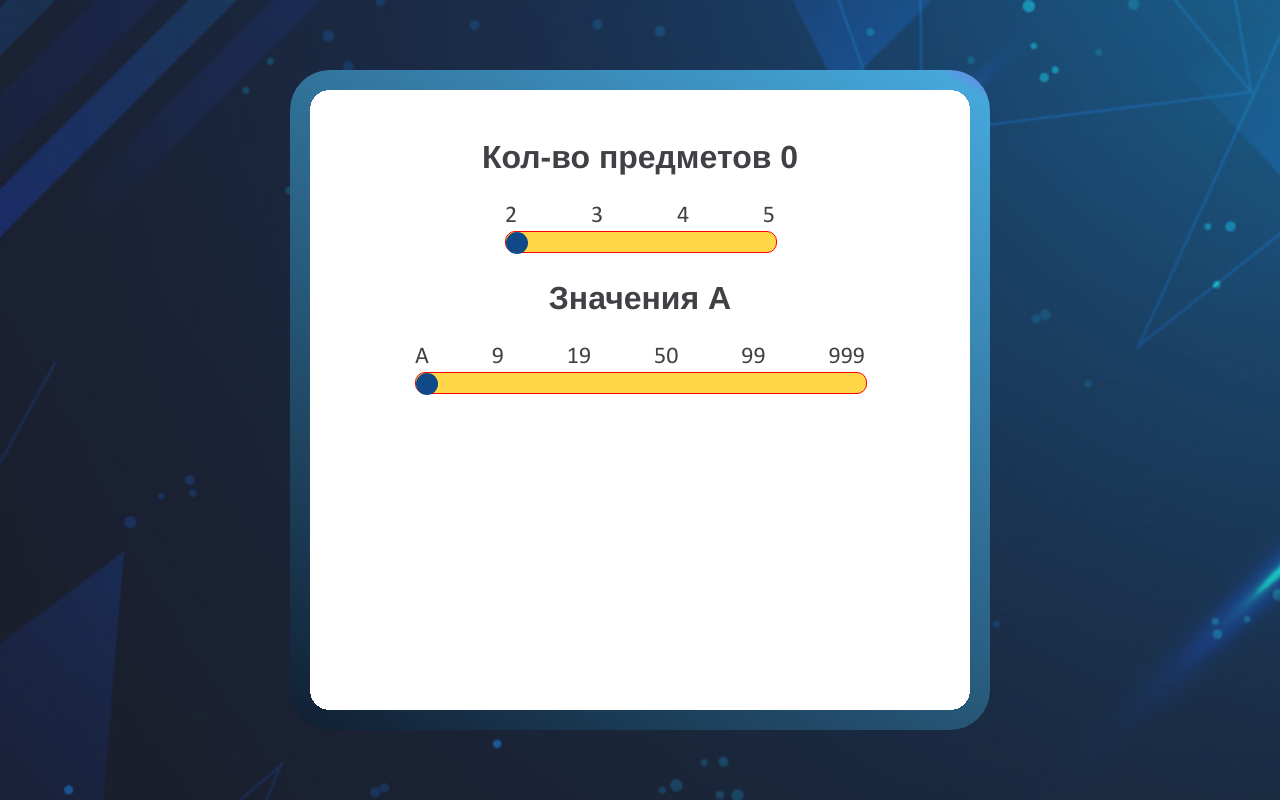
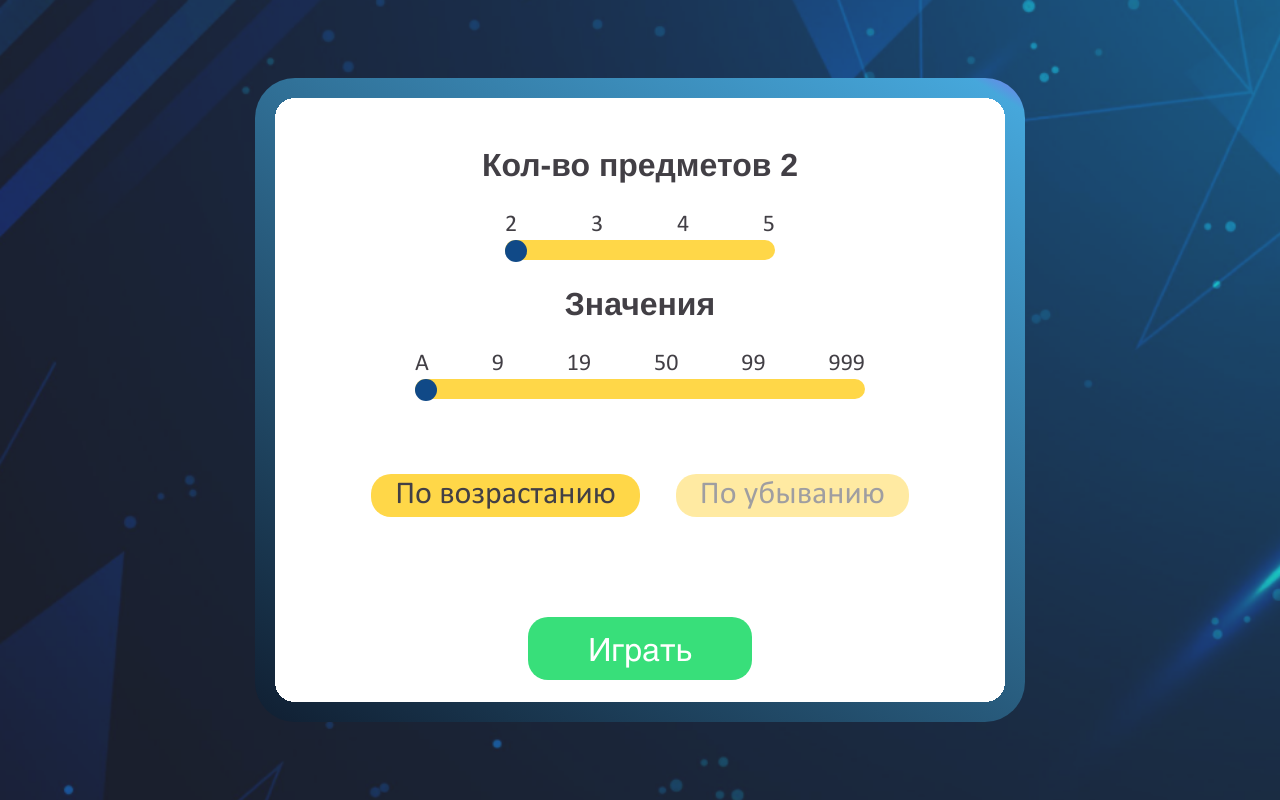
Before and after one commit to Xuchaku/game-react, a React (Create React App) app: page / in a window 1280 px wide. Built offline with nearby package versions, Linux system fonts and the light colour scheme.

Commit message:
added context Settings and Buttons

```diff
--- a/src/App.tsx
+++ b/src/App.tsx
@@ -1,17 +1,27 @@
-import React from "react";
+import React, { useState } from "react";
 import { Route, Routes } from "react-router-dom";
 import "./App.scss";
+import { VARIANTS_FIRST, VARIANTS_SECOND } from "./constants/const";
+import { Settings } from "./context";
 import ErrorPage from "./pages/ErrorPage/ErrorPage";
 import Game from "./pages/Game/Game";
 import Menu from "./pages/Menu/Menu";
+import GameSettings from "./types/GameSettings/GameSettings";
 
 function App() {
+  const [settings, setSettings] = useState<GameSettings>({
+    count: VARIANTS_FIRST[0],
+    value: VARIANTS_SECOND[0],
+    order: true,
+  });
   return (
-    <Routes>
-      <Route path="/" element={<Menu />}></Route>
-      <Route path="/game" element={<Game />}></Route>
-      <Route path="*" element={<ErrorPage />}></Route>
-    </Routes>
+    <Settings.Provider value={{ settings, setSettings }}>
+      <Routes>
+        <Route path="/" element={<Menu />}></Route>
+        <Route path="/game" element={<Game />}></Route>
+        <Route path="*" element={<ErrorPage />}></Route>
+      </Routes>
+    </Settings.Provider>
   );
 }
 
--- /dev/null
+++ b/src/UI/Button/Button.scss
@@ -0,0 +1,26 @@
+@import "./../../globals/styles.scss";
+.Button {
+  outline: none;
+  border: none;
+  border-radius: 20px;
+  font-family: $font-family-calib;
+  font-size: $font-size-h2;
+  cursor: pointer;
+}
+.active {
+  opacity: 1;
+}
+.inactive {
+  opacity: 0.5;
+}
+.minor {
+  background-color: #ffd748;
+  color: #423f45;
+  padding: 2px 24px;
+}
+.major {
+  font-family: $font-family-helv;
+  background-color: #38df7a;
+  color: white;
+  padding: 12px 60px;
+}
--- /dev/null
+++ b/src/UI/Button/Button.tsx
@@ -0,0 +1,33 @@
+import React, { FC } from "react";
+import GameSettings from "../../types/GameSettings/GameSettings";
+import "./Button.scss";
+
+type ButtonPropsType = {
+  children: string;
+  type: "major" | "minor";
+  active?: boolean;
+  setVariant?: React.Dispatch<React.SetStateAction<GameSettings>>;
+};
+
+const Button: FC<ButtonPropsType> = ({
+  children,
+  type,
+  active = true,
+  setVariant,
+}) => {
+  function handler() {
+    if (setVariant && !active) {
+      setVariant((prev) => ({ ...prev, order: !prev.order }));
+    }
+  }
+  return (
+    <button
+      onClick={handler}
+      className={`Button ${type} ${active ? "active" : "inactive"}`}
+    >
+      {children}
+    </button>
+  );
+};
+
+export default Button;
--- a/src/components/Range/Range.scss
+++ b/src/components/Range/Range.scss
@@ -5,7 +5,6 @@
     height: 20px;
     border-radius: 10px;
     background-color: #ffd748;
-    border: 1px solid red;
     position: relative;
     .slider {
       width: 22px;
--- a/src/components/Settings/Settings.scss
+++ b/src/components/Settings/Settings.scss
@@ -2,11 +2,10 @@
 .Settings {
   display: flex;
   width: 100%;
+  min-width: 550px;
+  max-width: 770px;
   flex-direction: column;
   align-items: center;
-  max-width: 700px;
-  //   border-radius: 40px;
-  //   border: 20px solid red;
   background: radial-gradient(
         circle at 100% 100%,
         #ffffff 0,
@@ -28,10 +27,18 @@
   border-radius: 40px;
   padding: 42px;
   box-sizing: border-box;
-  height: 660px;
+  height: auto;
 }
 h2 {
   font-size: $font-size-h2;
   font-family: $font-family-helv;
   color: $font-color-def;
 }
+.sort {
+  margin-top: 75px;
+  display: flex;
+  column-gap: 36px;
+}
+.play {
+  margin-top: 100px;
+}
--- a/src/components/Settings/Settings.tsx
+++ b/src/components/Settings/Settings.tsx
@@ -1,5 +1,6 @@
-import React, { useEffect, useRef, useState } from "react";
+import React, { useEffect, useRef, useState, useContext } from "react";
 import { VARIANTS_FIRST, VARIANTS_SECOND } from "../../constants/const";
+import { Settings as Config } from "../../context";
 import {
   mouseMoveHandler,
   mouseUpHandler,
@@ -7,6 +8,7 @@ import {
 import "./Settings.scss";
 import Range from "./../Range/Range";
 import GameSettings from "../../types/GameSettings/GameSettings";
+import Button from "../../UI/Button/Button";
 
 const Settings = () => {
   const [isReadyVariant, setIsReadyVariant] = useState(false);
@@ -15,17 +17,14 @@ const Settings = () => {
   const sliderRefSecond = useRef<HTMLDivElement>(null);
   const [isReadyVariantSecond, setIsReadyVariantSecond] = useState(false);
 
-  const [settings, setSettings] = useState<GameSettings>({
-    count: 0,
-    value: "A",
-  });
+  const { settings, setSettings } = useContext(Config);
 
   const chosenRange = useRef<HTMLDivElement | null>(null);
   const [range, setRange] = useState<HTMLDivElement | null>(null);
 
   function changeSettingsHandler(field: string) {
-    return function (value: string | number) {
-      setSettings({ ...settings, [field]: value });
+    return function (value: string | number | boolean) {
+      if (setSettings) setSettings({ ...settings, [field]: value });
     };
   }
 
@@ -63,7 +62,7 @@ const Settings = () => {
         setIsReadyVariant={setIsReadyVariant}
         setRange={setRange}
       ></Range>
-      <h2>Значения {settings.value}</h2>
+      <h2>Значения</h2>
       <Range
         name={"value"}
         variants={VARIANTS_SECOND}
@@ -73,7 +72,17 @@ const Settings = () => {
         setIsReadyVariant={setIsReadyVariantSecond}
         setRange={setRange}
       ></Range>
-      <div className="sort"></div>
+      <div className="sort">
+        <Button type="minor" active={settings?.order} setVariant={setSettings}>
+          По возрастанию
+        </Button>
+        <Button type="minor" active={!settings?.order} setVariant={setSettings}>
+          По убыванию
+        </Button>
+      </div>
+      <div className="play">
+        <Button type="major">Играть</Button>
+      </div>
     </div>
   );
 };
--- /dev/null
+++ b/src/context/index.tsx
@@ -0,0 +1,12 @@
+import { createContext, useState } from "react";
+import GameSettings from "../types/GameSettings/GameSettings";
+type SettingsContext = {
+  settings: GameSettings;
+  setSettings: React.Dispatch<React.SetStateAction<GameSettings>>;
+};
+const initialState: SettingsContext = {
+  settings: { count: 0, value: 0, order: true },
+  setSettings: () => {},
+};
+
+export const Settings = createContext<SettingsContext>(initialState);
--- a/src/types/GameSettings/GameSettings.tsx
+++ b/src/types/GameSettings/GameSettings.tsx
@@ -1,5 +1,6 @@
 type GameSettings = {
   count: number;
   value: string | number;
+  order: boolean;
 };
 export default GameSettings;
```
